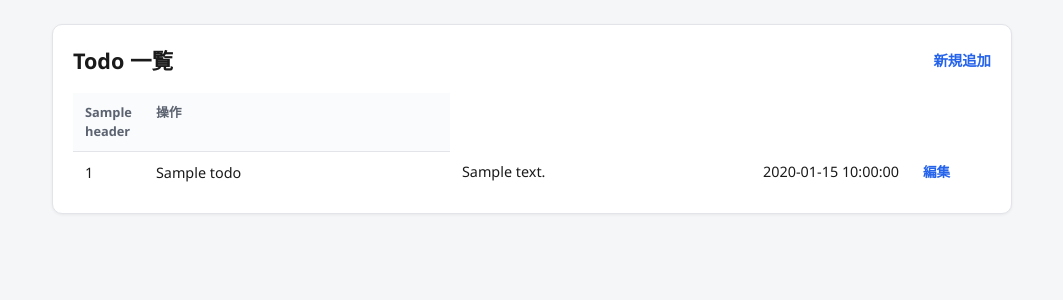
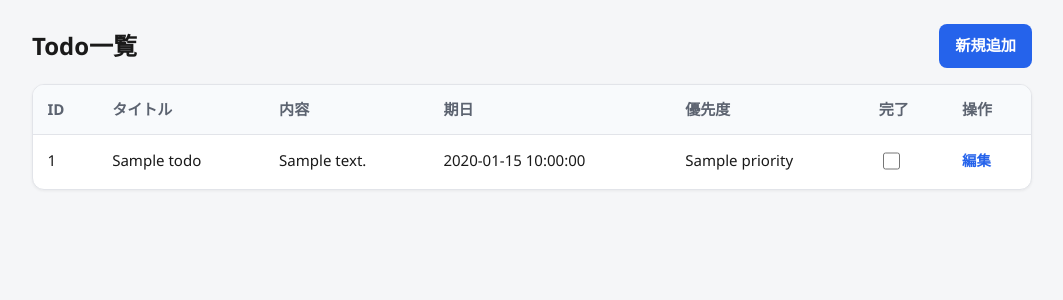
Before and after one commit to chiyo-labs/todo-web-app-v2, a Flask app: template templates/index.html in a window 1280 px wide. Shown: the top 300 px of the page, without its empty margins (108-1171 px from the left). Run offline with Flask 3, Linux system fonts and the light colour scheme; the template is opened without the code that fills it: most values are stand-ins (such as "Sample title", 1, 10 or a date in 2020).

Commit message:
Todo app v2 update

```diff
--- a/app.py
+++ b/app.py
@@ -1,5 +1,7 @@
+import os
 import traceback
 from pathlib import Path
+from datetime import datetime, date
 
 import gspread
 from flask import Flask, redirect, render_template, request, url_for
@@ -12,20 +14,21 @@
     "https://www.googleapis.com/auth/drive",
 ]
 
-SPREADSHEET_NAME = "Todoリストアプリ"
+# スプレッドシートID（URL の /d/ と /edit の間の文字列）。リポジトリに直書きせず環境変数で渡す。
+SPREADSHEET_KEY = os.getenv("GOOGLE_SPREADSHEET_ID", "").strip()
 WORKSHEET_NAME = "todos"
 
-HEADER_FALLBACK = ["ID", "タイトル", "内容", "期日"]
+HEADER_FALLBACK = ["ID", "タイトル", "内容", "期日", "優先度", "完了"]
 
 app = Flask(__name__, template_folder=str(BASE_DIR / "templates"))
 
 
 def _normalize_headers(row: list[str] | None) -> list[str]:
-    """スプレッドシート1行目を4列の見出しにそろえる（空セルはデフォルト文言）。"""
+    """スプレッドシート1行目を6列の見出しにそろえる（空セルはデフォルト文言）。"""
     if not row:
         return list(HEADER_FALLBACK)
     out: list[str] = []
-    for i in range(4):
+    for i in range(6):
         if i < len(row) and str(row[i]).strip():
             out.append(str(row[i]).strip())
         else:
@@ -34,27 +37,34 @@
 
 
 def _get_worksheet():
+    if not SPREADSHEET_KEY:
+        raise ValueError(
+            "環境変数 GOOGLE_SPREADSHEET_ID が未設定です。"
+            "対象スプレッドシートのURLからIDをコピーし、起動前に設定してください（README参照）。"
+        )
     creds_path = BASE_DIR / "credentials.json"
     print(f"[DEBUG] credentials パス: {creds_path}")
     creds = Credentials.from_service_account_file(str(creds_path), scopes=SCOPES)
     client = gspread.authorize(creds)
-    print(f"[DEBUG] スプレッドシートを開く: {SPREADSHEET_NAME}")
-    spreadsheet = client.open(SPREADSHEET_NAME)
+    print(f"[DEBUG] スプレッドシートを開く（ID）: {SPREADSHEET_KEY}")
+    spreadsheet = client.open_by_key(SPREADSHEET_KEY)
     print(f"[DEBUG] ワークシート取得: {WORKSHEET_NAME}")
     return spreadsheet.worksheet(WORKSHEET_NAME)
 
 
 def _rows_to_todos(data_rows: list[list[str]]) -> list[dict[str, str]]:
-    """データ行を ID / タイトル / 内容 / 期日 の dict にそろえる（列不足は空文字）。"""
+    """データ行を ID / タイトル / 内容 / 期日 / 優先度 / 完了 の dict にそろえる。"""
     todos: list[dict[str, str]] = []
     for row in data_rows:
-        cells = list(row) + [""] * max(0, 4 - len(row))
+        cells = list(row) + [""] * max(0, 6 - len(row))
         todos.append(
             {
-                "id": cells[0] if len(cells) > 0 else "",
-                "title": cells[1] if len(cells) > 1 else "",
-                "content": cells[2] if len(cells) > 2 else "",
-                "due": cells[3] if len(cells) > 3 else "",
+                "id": cells[0],
+                "title": cells[1],
+                "content": cells[2],
+                "due": cells[3],
+                "priority": cells[4],
+                "done": cells[5],
             }
         )
     return todos
@@ -95,13 +105,14 @@
     return None
 
 
-def _row_cells_for_edit(row: list[str]) -> tuple[str, str, str]:
-    """データ行から タイトル・内容・期日 を取り出す（列不足は空文字）。"""
-    cells = list(row) + [""] * max(0, 4 - len(row))
+def _row_cells_for_edit(row: list[str]) -> tuple[str, str, str, str]:
+    """データ行から タイトル・内容・期日・優先度 を取り出す（列不足は空文字）。"""
+    cells = list(row) + [""] * max(0, 6 - len(row))
     return (
         cells[1] if len(cells) > 1 else "",
         cells[2] if len(cells) > 2 else "",
         cells[3] if len(cells) > 3 else "",
+        cells[4] if len(cells) > 4 else "中",
     )
 
 
@@ -111,6 +122,7 @@
     title = ""
     content = ""
     due = ""
+    priority = "中"
 
     if request.method == "GET":
         print(f"[DEBUG] GET /edit/{todo_id!r} フォーム表示")
@@ -130,12 +142,13 @@
                     title=title,
                     content=content,
                     due=due,
+                    priority=priority,
                 ), 404
 
             print(f"[DEBUG] 対象行番号（シート）: {row_num}")
             row = all_values[row_num - 1]
-            title, content, due = _row_cells_for_edit(row)
-            print(f"[DEBUG] 既存値: title={title!r}, content={content!r}, due={due!r}")
+            title, content, due, priority = _row_cells_for_edit(row)
+            print(f"[DEBUG] 既存値: title={title!r}, content={content!r}, due={due!r}, priority={priority!r}")
 
             return render_template(
                 "edit.html",
@@ -144,6 +157,7 @@
                 title=title,
                 content=content,
                 due=due,
+                priority=priority,
             )
 
         except FileNotFoundError as e:
@@ -152,7 +166,7 @@
             traceback.print_exc()
         except gspread.exceptions.SpreadsheetNotFound:
             error = (
-                f"スプレッドシートが見つかりません: {SPREADSHEET_NAME}。"
+                f"スプレッドシートが見つかりません（ID）: {SPREADSHEET_KEY}。"
                 "サービスアカウントを共有に追加したか確認してください。"
             )
             print(f"[ERROR] {error}")
@@ -173,13 +187,15 @@
             title=title,
             content=content,
             due=due,
+            priority=priority,
         )
 
     print(f"[DEBUG] POST /edit/{todo_id!r} 保存")
     title = request.form.get("title", "").strip()
     content = request.form.get("content", "").strip()
     due = request.form.get("due", "").strip()
-    print(f"[DEBUG] 入力: title={title!r}, content={content!r}, due={due!r}")
+    priority = request.form.get("priority", "").strip() or "中"
+    print(f"[DEBUG] 入力: title={title!r}, content={content!r}, due={due!r}, priority={priority!r}")
 
     if not title:
         error = "タイトルは必須です。"
@@ -191,6 +207,7 @@
             title=title,
             content=content,
             due=due,
+            priority=priority,
         )
 
     try:
@@ -210,10 +227,15 @@
                 title=title,
                 content=content,
                 due=due,
+                priority=priority,
             )
 
-        new_row = [str(todo_id).strip(), title, content, due]
-        range_a1 = f"A{row_num}:D{row_num}"
+        row_existing = all_values[row_num - 1]
+        cells_ex = list(row_existing) + [""] * max(0, 6 - len(row_existing))
+        done_cell = cells_ex[5] if len(cells_ex) > 5 else ""
+
+        new_row = [str(todo_id).strip(), title, content, due, priority, done_cell]
+        range_a1 = f"A{row_num}:F{row_num}"
         print(f"[DEBUG] update 範囲: {range_a1} 値: {new_row}")
         worksheet.update(
             range_a1,
@@ -229,7 +251,7 @@
         traceback.print_exc()
     except gspread.exceptions.SpreadsheetNotFound:
         error = (
-            f"スプレッドシートが見つかりません: {SPREADSHEET_NAME}。"
+            f"スプレッドシートが見つかりません（ID）: {SPREADSHEET_KEY}。"
             "サービスアカウントを共有に追加したか確認してください。"
         )
         print(f"[ERROR] {error}")
@@ -250,6 +272,7 @@
         title=title,
         content=content,
         due=due,
+        priority=priority,
     )
 
 
@@ -259,6 +282,7 @@
     title = ""
     content = ""
     due = ""
+    priority = "中"
 
     if request.method == "GET":
         print("[DEBUG] GET /add フォーム表示")
@@ -268,13 +292,15 @@
             title=title,
             content=content,
             due=due,
+            priority=priority,
         )
 
     print("[DEBUG] POST /add 受信（フォーム送信）")
     title = request.form.get("title", "").strip()
     content = request.form.get("content", "").strip()
     due = request.form.get("due", "").strip()
-    print(f"[DEBUG] 入力: title={title!r}, content={content!r}, due={due!r}")
+    priority = request.form.get("priority", "").strip() or "中"
+    print(f"[DEBUG] 入力: title={title!r}, content={content!r}, due={due!r}, priority={priority!r}")
 
     if not title:
         error = "タイトルは必須です。"
@@ -285,6 +311,7 @@
             title=title,
             content=content,
             due=due,
+            priority=priority,
         )
 
     try:
@@ -296,7 +323,7 @@
         next_id = _compute_next_id(all_values)
         print(f"[DEBUG] 自動採番 ID: {next_id}")
 
-        new_row = [str(next_id), title, content, due]
+        new_row = [str(next_id), title, content, due, priority, ""]
         print(f"[DEBUG] append_row 実行: {new_row}")
         worksheet.append_row(new_row, value_input_option="USER_ENTERED")
         print("[DEBUG] 保存成功 → / へリダイレクト")
@@ -308,7 +335,7 @@
         traceback.print_exc()
     except gspread.exceptions.SpreadsheetNotFound:
         error = (
-            f"スプレッドシートが見つかりません: {SPREADSHEET_NAME}。"
+            f"スプレッドシートが見つかりません（ID）: {SPREADSHEET_KEY}。"
             "サービスアカウントを共有に追加したか確認してください。"
         )
         print(f"[ERROR] {error}")
@@ -328,7 +355,43 @@
         title=title,
         content=content,
         due=due,
+        priority=priority,
     )
+
+
+@app.route("/toggle/<todo_id>", methods=["POST"])
+def toggle_done(todo_id: str):
+    print(f"[DEBUG] POST /toggle/{todo_id!r} 完了トグル")
+    try:
+        worksheet = _get_worksheet()
+        all_values = worksheet.get_all_values()
+        row_num = _find_row_number_by_todo_id(all_values, todo_id)
+        if row_num is None:
+            print(f"[ERROR] ID {todo_id!r} の行が見つかりません（toggle）")
+            return redirect(url_for("index"))
+
+        row = all_values[row_num - 1]
+        cells = list(row) + [""] * max(0, 6 - len(row))
+        current = str(cells[5]).strip() if len(cells) > 5 else ""
+        new_done = "" if current == "完了" else "完了"
+        new_row = [
+            str(todo_id).strip(),
+            cells[1] if len(cells) > 1 else "",
+            cells[2] if len(cells) > 2 else "",
+            cells[3] if len(cells) > 3 else "",
+            cells[4] if len(cells) > 4 else "",
+            new_done,
+        ]
+        worksheet.update(
+            f"A{row_num}:F{row_num}",
+            [new_row],
+            value_input_option="USER_ENTERED",
+        )
+        print(f"[DEBUG] 完了列を更新: {new_done!r}")
+    except Exception as e:
+        print(f"[ERROR] toggle_done: {type(e).__name__}: {e}")
+        traceback.print_exc()
+    return redirect(url_for("index"))
 
 
 @app.route("/")
@@ -351,7 +414,24 @@
             headers = _normalize_headers(all_values[0])
             data_rows = all_values[1:]
             todos = _rows_to_todos(data_rows)
-            print(f"[DEBUG] 見出し1行 + データ {len(todos)} 件")
+            # 未完了を上・完了を下にし、各グループ内は期日が近い順（期日なし/不正はグループ末尾）。
+            def _due_sort_key(todo: dict[str, str]) -> tuple[bool, date]:
+                due_text = (todo.get("due") or "").strip()
+                if not due_text:
+                    return (True, date.max)
+                try:
+                    parsed = datetime.strptime(due_text, "%Y-%m-%d").date()
+                    return (False, parsed)
+                except Exception:
+                    return (True, date.max)
+
+            def _list_sort_key(todo: dict[str, str]) -> tuple[int, tuple[bool, date]]:
+                is_done = (todo.get("done") or "").strip() == "完了"
+                completion_rank = 1 if is_done else 0
+                return (completion_rank, _due_sort_key(todo))
+
+            todos.sort(key=_list_sort_key)
+            print(f"[DEBUG] 見出し1行 + データ {len(todos)} 件（未完了→完了、期日順）")
 
         print("[DEBUG] テンプレート描画")
     except FileNotFoundError as e:
@@ -360,7 +440,7 @@
         traceback.print_exc()
     except gspread.exceptions.SpreadsheetNotFound:
         error = (
-            f"スプレッドシートが見つかりません: {SPREADSHEET_NAME}。"
+            f"スプレッドシートが見つかりません（ID）: {SPREADSHEET_KEY}。"
             "サービスアカウントを共有に追加したか確認してください。"
         )
         print(f"[ERROR] {error}")
--- a/templates/index.html
+++ b/templates/index.html
@@ -3,140 +3,301 @@
 <head>
   <meta charset="UTF-8">
   <meta name="viewport" content="width=device-width, initial-scale=1.0">
-  <title>Todo 一覧</title>
+  <title>Todo一覧</title>
   <style>
     :root {
       --bg: #f5f6f8;
-      --card: #fff;
+      --card: #ffffff;
       --text: #1a1a1a;
       --muted: #5c6370;
       --border: #e2e4e9;
+      --accent: #2563eb;
+      --accent-hover: #1d4ed8;
+      --high-bg: #fee2e2;
+      --high-text: #b91c1c;
+      --medium-bg: #fef3c7;
+      --medium-text: #b45309;
+      --low-bg: #e5e7eb;
+      --low-text: #4b5563;
       --err-bg: #fde8e8;
       --err-border: #f5a8a8;
       --err-text: #8b1e1e;
     }
+
     * { box-sizing: border-box; }
+
     body {
-      font-family: "Segoe UI", "Hiragino Sans", "Hiragino Kaku Gothic ProN", Meiryo, sans-serif;
       margin: 0;
       padding: 1.5rem;
+      font-family: "Segoe UI", "Hiragino Sans", "Hiragino Kaku Gothic ProN", Meiryo, sans-serif;
       background: var(--bg);
       color: var(--text);
       line-height: 1.5;
     }
+
+    .container {
+      max-width: 1000px;
+      margin: 0 auto;
+    }
+
+    .header {
+      display: flex;
+      justify-content: space-between;
+      align-items: center;
+      gap: 1rem;
+      flex-wrap: wrap;
+      margin-bottom: 1rem;
+    }
+
     h1 {
-      font-size: 1.35rem;
+      margin: 0;
+      font-size: 1.5rem;
+      font-weight: 700;
+    }
+
+    .add-btn {
+      display: inline-block;
+      background: var(--accent);
+      color: #fff;
+      text-decoration: none;
+      padding: 0.65rem 1rem;
+      border-radius: 8px;
       font-weight: 600;
-      margin: 0 0 1rem;
+      font-size: 0.95rem;
     }
+
+    .add-btn:hover {
+      background: var(--accent-hover);
+    }
+
     .card {
       background: var(--card);
-      border-radius: 10px;
       border: 1px solid var(--border);
-      padding: 1.25rem;
-      max-width: 960px;
-      margin: 0 auto;
+      border-radius: 12px;
       box-shadow: 0 1px 3px rgba(0,0,0,.06);
+      overflow: hidden;
     }
+
     .error {
       background: var(--err-bg);
       border: 1px solid var(--err-border);
       color: var(--err-text);
-      padding: 0.75rem 1rem;
+      padding: 0.85rem 1rem;
       border-radius: 8px;
       margin-bottom: 1rem;
-      font-size: 0.9rem;
       white-space: pre-wrap;
       word-break: break-word;
     }
-    .empty {
-      color: var(--muted);
-      margin: 0;
-      font-size: 0.95rem;
+
+    .table-wrap {
+      width: 100%;
+      overflow-x: auto;
     }
+
     table {
       width: 100%;
       border-collapse: collapse;
+      min-width: 880px;
+    }
+
+    tr.todo-done {
+      background: rgba(241, 245, 249, 0.95);
+    }
+
+    tr.todo-done td {
+      opacity: 0.58;
+      color: var(--muted);
+      text-decoration: line-through;
+    }
+
+    tr.todo-done td.td-done-toggle,
+    tr.todo-done td.td-done-actions {
+      opacity: 1;
+      text-decoration: none;
+    }
+
+    .done-badge {
+      display: inline-block;
+      font-size: 0.72rem;
+      font-weight: 700;
+      color: #fff;
+      background: #64748b;
+      padding: 0.2rem 0.5rem;
+      border-radius: 6px;
+      margin-right: 0.4rem;
+      vertical-align: middle;
+      text-decoration: none !important;
+      line-height: 1.2;
+    }
+
+    .toggle-form {
+      margin: 0;
+      display: inline-block;
+    }
+
+    .toggle-form input[type="checkbox"] {
+      width: 1.1rem;
+      height: 1.1rem;
+      cursor: pointer;
+    }
+
+    th, td {
+      padding: 0.85rem 0.9rem;
+      border-bottom: 1px solid var(--border);
+      text-align: left;
+      vertical-align: top;
+      font-size: 0.94rem;
+    }
+
+    th {
+      background: #f8fafc;
+      color: var(--muted);
+      font-weight: 700;
+      white-space: nowrap;
+    }
+
+    tr:last-child td {
+      border-bottom: none;
+    }
+
+    .priority-badge {
+      display: inline-block;
+      padding: 0.3rem 0.6rem;
+      border-radius: 999px;
+      font-size: 0.82rem;
+      font-weight: 700;
+      white-space: nowrap;
+    }
+
+    .priority-high {
+      background: #fee2e2;
+      color: #b91c1c;
+      padding: 4px 8px;
+      border-radius: 6px;
+      font-weight: bold;
+    }
+
+    .priority-medium {
+      background: #fef3c7;
+      color: #b45309;
+      padding: 4px 8px;
+      border-radius: 6px;
+      font-weight: bold;
+    }
+
+    .priority-low {
+      background: #e5e7eb;
+      color: #4b5563;
+      padding: 4px 8px;
+      border-radius: 6px;
+      font-weight: bold;
+    }
+
+    .edit-btn {
+      display: inline-block;
+      text-decoration: none;
+      color: var(--accent);
+      font-weight: 600;
       font-size: 0.9rem;
     }
-    th, td {
-      text-align: left;
-      padding: 0.6rem 0.75rem;
-      border-bottom: 1px solid var(--border);
-      vertical-align: top;
+
+    .edit-btn:hover {
+      text-decoration: underline;
     }
-    th {
-      font-weight: 600;
+
+    .empty {
+      padding: 1.2rem;
       color: var(--muted);
-      font-size: 0.8rem;
-      text-transform: none;
-      background: #fafbfc;
+      font-size: 0.95rem;
     }
-    tr:last-child td { border-bottom: none; }
-    td.id { width: 4rem; white-space: nowrap; }
-    td.due { width: 7.5rem; white-space: nowrap; }
-    td.actions { width: 5rem; white-space: nowrap; }
-    td.actions a {
-      font-size: 0.85rem;
-      font-weight: 600;
-      color: #2563eb;
-      text-decoration: none;
+
+    @media (max-width: 768px) {
+      body {
+        padding: 1rem;
       }
-    td.actions a:hover { text-decoration: underline; }
-    .toolbar {
-      display: flex;
-      justify-content: space-between;
-      align-items: center;
-      flex-wrap: wrap;
-      gap: 0.75rem;
-      margin-bottom: 1rem;
+
+      h1 {
+        font-size: 1.3rem;
       }
-    .toolbar h1 { margin: 0; }
-    .toolbar a {
-      font-size: 0.9rem;
-      font-weight: 600;
-      color: #2563eb;
-      text-decoration: none;
+
+      .add-btn {
+        width: 100%;
+        text-align: center;
       }
-    .toolbar a:hover { text-decoration: underline; }
+    }
   </style>
 </head>
 <body>
-  <div class="card">
-    <div class="toolbar">
-      <h1>Todo 一覧</h1>
-      <a href="{{ url_for('add') }}">新規追加</a>
+  <div class="container">
+    <div class="header">
+      <h1>Todo一覧</h1>
+      <a href="{{ url_for('add') }}" class="add-btn">新規追加</a>
     </div>
 
     {% if error %}
     <div class="error" role="alert">{{ error }}</div>
     {% endif %}
 
-    {% if not error and todos|length == 0 %}
-    <p class="empty">データがありません（見出しのみ、または空のシートです）。</p>
-    {% elif not error %}
+    <div class="card">
+      {% if todos %}
+      <div class="table-wrap">
         <table>
           <thead>
             <tr>
-          {% for h in headers %}
-          <th>{{ h }}</th>
-          {% endfor %}
+              <th>ID</th>
+              <th>タイトル</th>
+              <th>内容</th>
+              <th>期日</th>
+              <th>優先度</th>
+              <th>完了</th>
               <th>操作</th>
             </tr>
           </thead>
           <tbody>
-        {% for t in todos %}
-        <tr>
-          <td class="id">{{ t.id }}</td>
-          <td>{{ t.title }}</td>
-          <td>{{ t.content }}</td>
-          <td class="due">{{ t.due }}</td>
-          <td class="actions"><a href="{{ url_for('edit', todo_id=t.id) }}">編集</a></td>
+            {% for todo in todos %}
+            <tr class="{% if todo.done == '完了' %}todo-done{% endif %}" {% if todo.done == '完了' %}aria-label="完了済みタスク"{% endif %}>
+              <td>{{ todo.id }}</td>
+              <td>
+                {% if todo.done == "完了" %}
+                <span class="done-badge">完了済</span>
+                {% endif %}
+                {{ todo.title }}
+              </td>
+              <td>{{ todo.content }}</td>
+              <td>{{ todo.due }}</td>
+              <td>
+                {% if todo.priority == "高" %}
+                  <span class="priority-high">高</span>
+                {% elif todo.priority == "中" %}
+                  <span class="priority-medium">中</span>
+                {% elif todo.priority == "低" %}
+                  <span class="priority-low">低</span>
+                {% else %}
+                  {{ todo.priority }}
+                {% endif %}
+              </td>
+              <td class="td-done-toggle">
+                <form method="post" action="{{ url_for('toggle_done', todo_id=todo.id) }}" class="toggle-form">
+                  <input
+                    type="checkbox"
+                    title="完了にする / 戻す"
+                    {% if todo.done == "完了" %}checked{% endif %}
+                    onchange="this.form.submit()"
+                  >
+                </form>
+              </td>
+              <td class="td-done-actions">
+                <a href="{{ url_for('edit', todo_id=todo.id) }}" class="edit-btn">編集</a>
+              </td>
             </tr>
             {% endfor %}
           </tbody>
         </table>
+      </div>
+      {% else %}
+      <div class="empty">Todoはまだ登録されていません。</div>
       {% endif %}
+    </div>
   </div>
 </body>
 </html>
```
Also changed, not shown: templates/add.html (+8 -0 lines), templates/edit.html (+9 -0 lines), README.md, 1 other file. Lines whose indentation alone changed are shown as unchanged.
